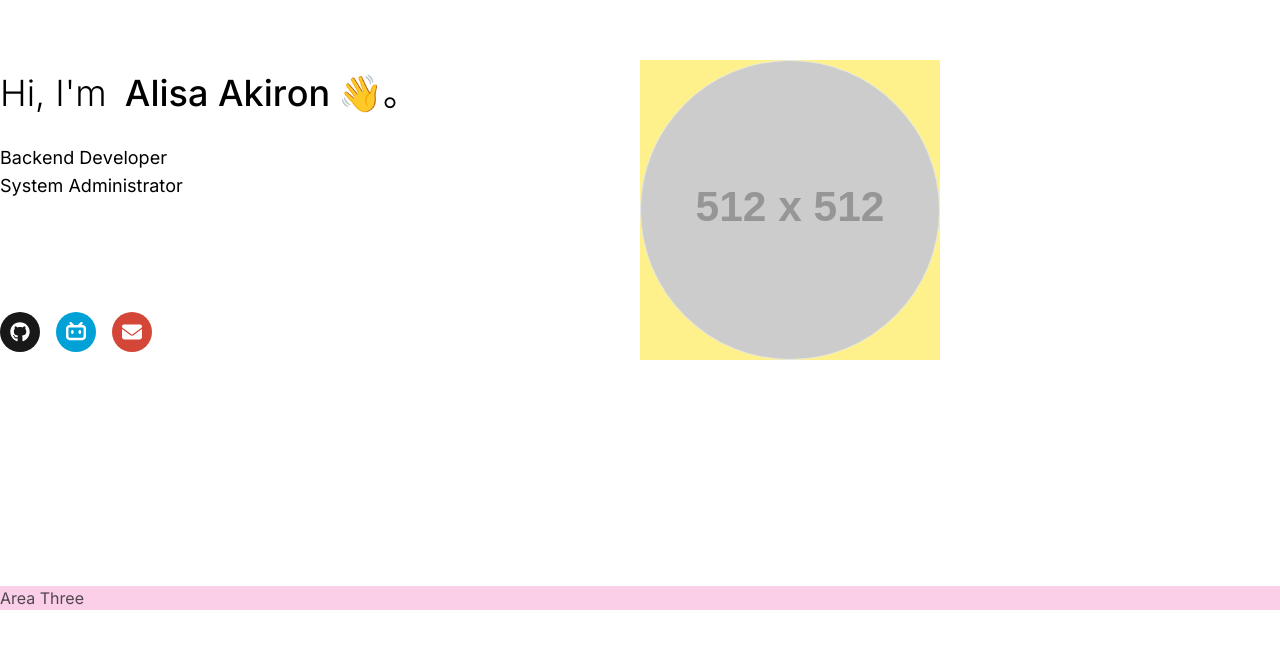
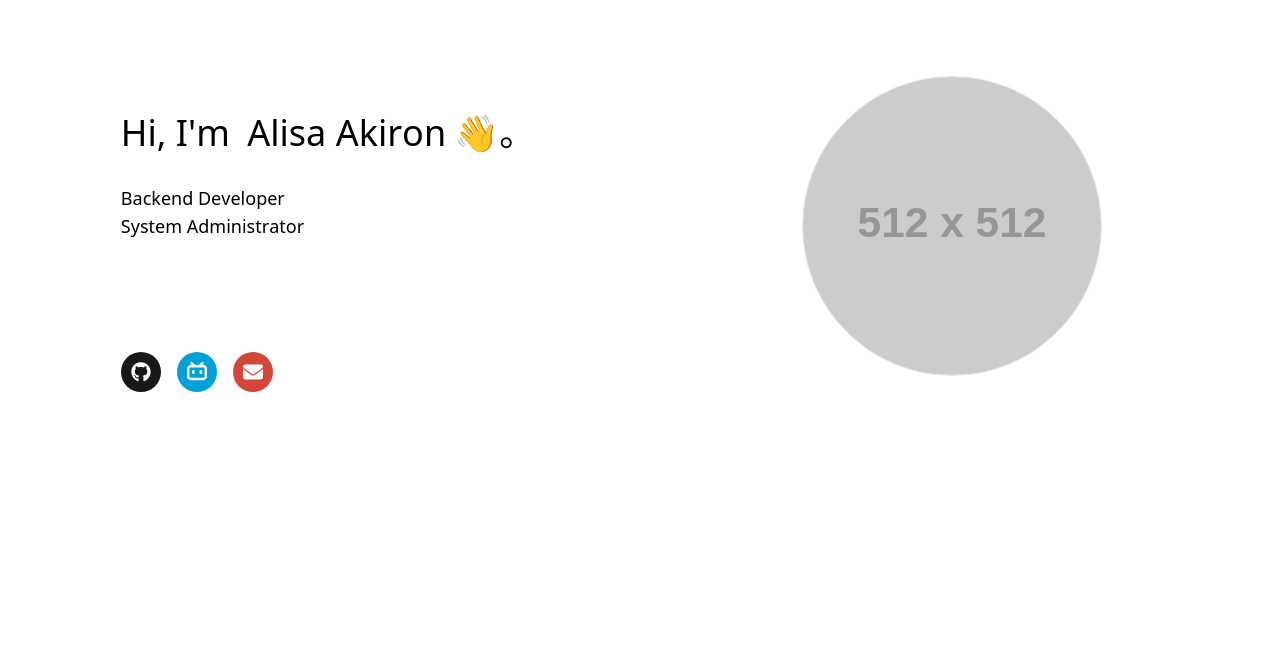
Before and after one commit to LiamSho/planet, a Next.js app: page / in a window 1280 px wide. Shown: the part 118-766 px from the top of the page. Built offline with nearby package versions, Linux system fonts and the light colour scheme.

Commit message:
fix: home page layout

```diff
--- a/src/app/(app)/(home)/components/HeroLayout.tsx
+++ b/src/app/(app)/(home)/components/HeroLayout.tsx
@@ -8,7 +8,7 @@ const HeroLayout = ({
   leftClassName,
   rightClassName,
 }: {
-  children: [ReactNode, ReactNode] | [ReactNode, ReactNode, ReactNode]
+  children: [ReactNode, ReactNode]
   className?: string
   leftClassName?: string
   rightClassName?: string
@@ -16,7 +16,7 @@ const HeroLayout = ({
   return (
     <div
       className={cn(
-        'relative mx-auto block size-full min-w-0 max-w-[1800px] flex-col flex-wrap items-center lg:flex lg:flex-row',
+        'relative mx-auto flex size-full min-w-0 max-w-[1800px] flex-col-reverse flex-wrap items-center lg:flex-row',
         className,
       )}
     >
@@ -25,7 +25,7 @@ const HeroLayout = ({
           <div
             key={i}
             className={cn(
-              'center flex w-full flex-col lg:h-auto lg:w-1/2',
+              'flex w-full flex-col items-center justify-center lg:h-auto lg:w-1/2',
               i === 0 ? leftClassName : rightClassName,
             )}
           >
@@ -33,8 +33,6 @@ const HeroLayout = ({
           </div>
         )
       })}
-
-      {children[2]}
     </div>
   )
 }
--- a/src/app/(app)/(home)/page.tsx
+++ b/src/app/(app)/(home)/page.tsx
@@ -28,10 +28,10 @@ const Hero: FC = () => {
     }, 0) * 0.05
 
   return (
-    <div className="max-w-screen mt-20 min-w-0 overflow-hidden lg:mt-[-4.5rem] lg:h-dvh lg:min-h-[800px]">
-      <HeroLayout>
-        <div>
-          <div className="group relative text-center leading-[4] lg:text-left [&_*]:inline-block">
+    <div className="mt-20 min-w-0 max-w-[1800px] overflow-hidden lg:mt-[-4.5rem] lg:h-dvh lg:min-h-[800px]">
+      <HeroLayout leftClassName="mt-12 h-[15rem] lg:h-1/2">
+        <>
+          <div className="relative text-center leading-[4] lg:text-left [&_*]:inline-block">
             <TextPrinter template={template} />
           </div>
 
@@ -42,7 +42,7 @@ const Hero: FC = () => {
             />
           </div>
 
-          <ul className="center mx-[60px] mt-8 flex flex-wrap gap-4 lg:mx-auto lg:mt-28 lg:justify-start">
+          <ul className="mx-[60px] mt-8 flex flex-wrap items-center justify-center gap-4 lg:mx-auto lg:mt-28 lg:justify-start">
             {config.home.intro.social.map((item, index) => {
               // @ts-ignore
               const Icon = Icons[item.icon]
@@ -62,15 +62,9 @@ const Hero: FC = () => {
               )
             })}
           </ul>
-        </div>
-        <div
-          className={cn(
-            'lg:size-[300px]',
-            'size-[200px]',
-            'mt-24 lg:mt-0',
-            'bg-yellow-200',
-          )}
-        >
+        </>
+
+        <div className="mt-24 size-[200px] lg:mt-0 lg:size-[300px]">
           <Image
             src="https://dummyimage.com/512"
             alt="avatar"
@@ -82,15 +76,6 @@ const Hero: FC = () => {
             )}
           />
         </div>
-        <div
-          className={cn(
-            'center inset-x-0 bottom-0 mt-12 flex flex-col lg:absolute lg:mt-0',
-            'center text-neutral-800/80 dark:text-neutral-200/80',
-            'bg-pink-200',
-          )}
-        >
-          <span>Area Three</span>
-        </div>
       </HeroLayout>
     </div>
   )
--- a/src/app/(app)/layout.tsx
+++ b/src/app/(app)/layout.tsx
@@ -21,7 +21,11 @@ export default function RootLayout({
 }>) {
   return (
     <html lang="zh">
-      <body className={inter.className}>{children}</body>
+      <body className={inter.className}>
+        <div className="relative h-full max-h-screen overflow-auto p-4 font-sans">
+          {children}
+        </div>
+      </body>
     </html>
   )
 }
```
